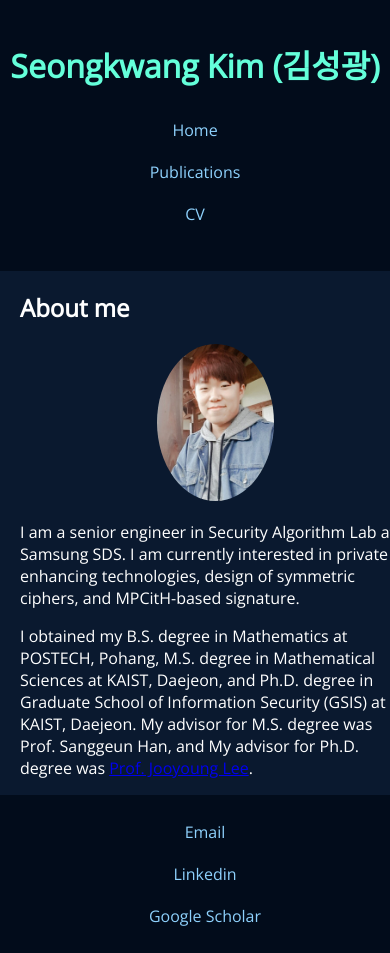
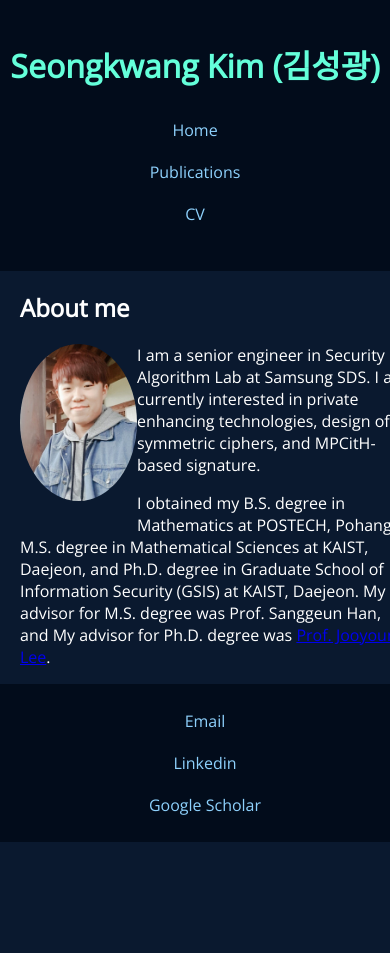
Before and after one commit to sgk1m/sgk1m.github.io, a Jekyll site: the page built from index.html, in a window 390 px wide. Built offline with Jekyll 4.4.1, drawn with Linux system fonts in a browser that asks for light colours; after the commit the page ends 900 px from its top, so only the background shows below that.

Commit message:
Update main.css

```diff
--- a/css/main.css
+++ b/css/main.css
@@ -80,7 +80,7 @@ footer ul li {
     }
 
     .profile-image {
-        float: none;
+        float: left;
         display: block;
         margin: 0 auto 20px; /* Center image on small screens */
     }
@@ -94,4 +94,10 @@ footer ul li {
     nav ul li, footer ul li {
         margin: 10px 0;
     }
+    .profile-image {
+        float: left;
+        display: block;
+        margin: 0 auto 20px; /* Center image on small screens */
+        width: 150px; /* Smaller size for the image on smaller screens */
+    }
 }
```
